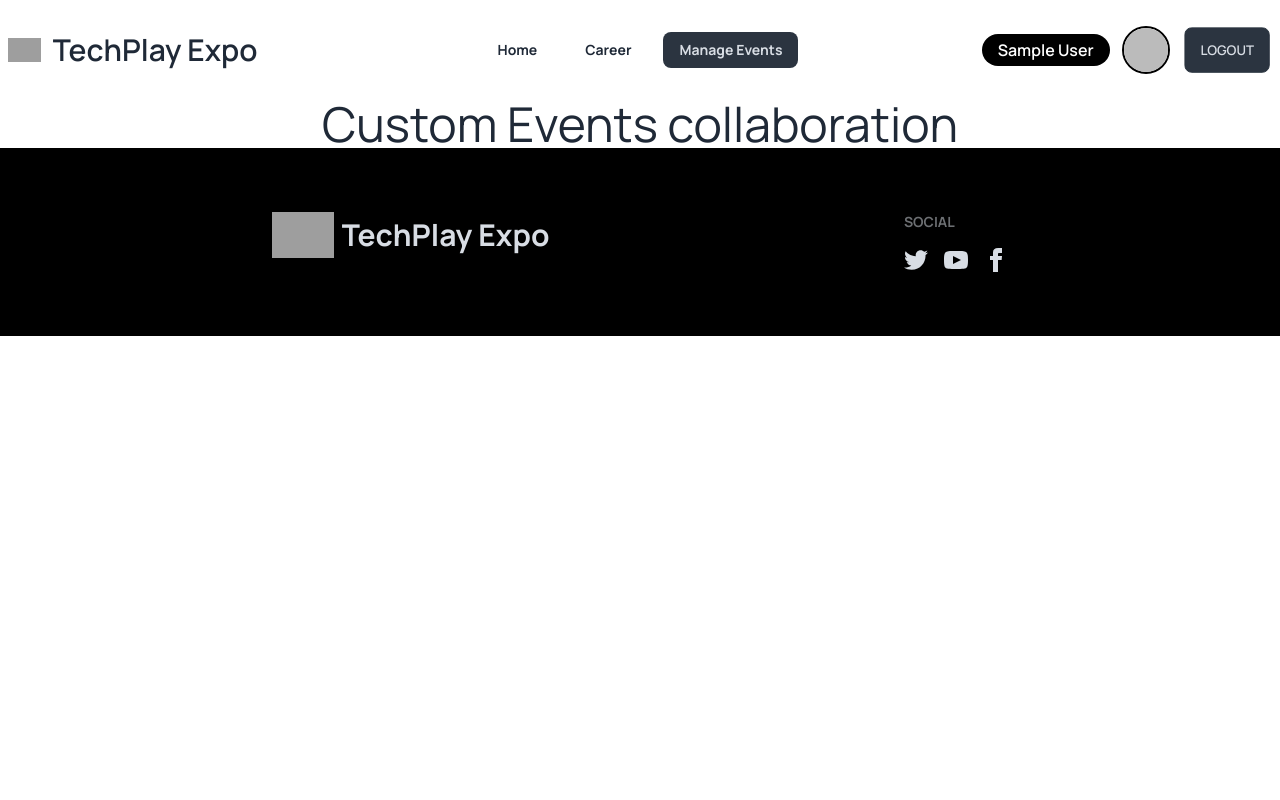
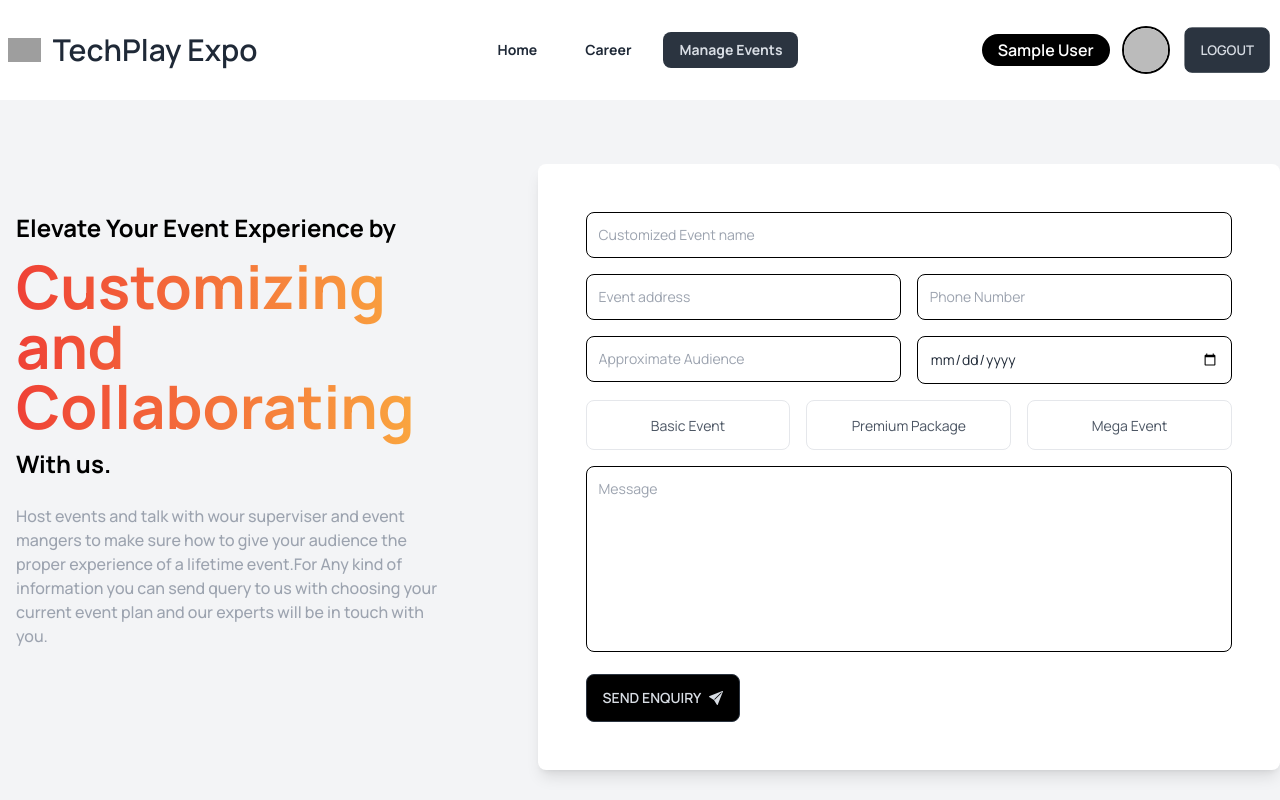
Before and after one commit to mashfikur/Techplay-Expo-Event-Management-Website, a React (Vite) app: page /manage-events in a window 1280 px wide. Shown: the top 800 px of the page. Built offline with nearby package versions, Linux system fonts and the light colour scheme; no server answers; sample sign-in values are in the browser's storage; grey boxes are pictures that could not be loaded.

Commit message:
manage event section added

```diff
--- a/src/pages/Home/Service.jsx
+++ b/src/pages/Home/Service.jsx
@@ -16,7 +16,7 @@ const Service = ({ service }) => {
   } = service;
   return (
     <div>
-      <div data-aos="fade-up" className="card hover:drop-shadow-2xl duration-300 h-[32rem] bg-base-100 shadow-xl">
+      <div data-aos="fade-up" className="card hover:drop-shadow-2xl duration-500 h-[32rem] bg-base-100 shadow-xl">
         <figure>
           <img
             src={service_image}
--- a/src/pages/Login.jsx
+++ b/src/pages/Login.jsx
@@ -4,6 +4,10 @@ import { Link, useLocation, useNavigate } from "react-router-dom";
 import { useContext, useEffect } from "react";
 import { AuthContext } from "../Authentication/AuthProvider";
 import toast from "react-hot-toast";
+
+import AOS from "aos";
+import "aos/dist/aos.css";
+AOS.init();
 
 const Login = () => {
   const { userSignIn, setLoading, googleUser } = useContext(AuthContext);
@@ -22,7 +26,7 @@ const Login = () => {
       .then(() => {
         toast.success("Logged In Successfully");
         e.target.reset();
-        navigate(from , {replace:true} );
+        navigate(from, { replace: true });
       })
       .catch((error) => {
         toast.error(error.code);
@@ -49,10 +53,13 @@ const Login = () => {
   return (
     <div className="container mx-auto">
       <div className="px-10  flex xl:flex-row items-center justify-center xl:justify-start gap-10 xl:gap-20">
-        <div className="hidden xl:block">
+        <div data-aos="fade-right" className="hidden xl:block">
           <img src="https://i.ibb.co/ZLpf2wT/login-cover.png" alt="" />
         </div>
-        <div className="min-h-[80vh] py-10 flex flex-col justify-center ">
+        <div
+          data-aos="fade-left"
+          className="min-h-[80vh] py-10 flex flex-col justify-center "
+        >
           <div className="relative py-3 sm:max-w-xl sm:mx-auto">
             <div className="absolute inset-0 bg-gradient-to-r from-[#ff00d4] to-[#00ddff] shadow-lg  -skew-y-6 sm:skew-y-0 sm:-rotate-6 sm:rounded-3xl"></div>
             <div className="relative px-4 py-10 bg-white shadow-lg sm:rounded-3xl sm:p-20">
--- a/src/pages/Mangement/ManageEvent.jsx
+++ b/src/pages/Mangement/ManageEvent.jsx
@@ -1,11 +1,188 @@
-
+import { BsFillSendFill } from "react-icons/bs";
+import AOS from 'aos';
+import 'aos/dist/aos.css';
+AOS.init();
 
 const ManageEvent = () => {
-    return (
-        <div>
-           <h3 className="text-5xl text-center">Custom Events collaboration</h3>
-        </div>
-    );
+  return (
+    <div>
+      <div>
+        <section className="bg-gray-100">
+          <div className="mx-auto container  py-16  lg:px-0">
+            <div className="grid grid-cols-1 gap-x-16 gap-y-8 lg:grid-cols-5">
+              <div data-aos="fade-down" className="lg:col-span-2 p-4 text-center lg:text-start lg:py-12">
+                <h3 className=" text-xl lg:text-2xl text-black font-bold">
+                  Elevate Your Event Experience by{" "}
+                </h3>
+                <h3 className="font-bold bg-clip-text py-3 bg-gradient-to-r from-[#ef4136] to-[#fbb040] text-transparent text-5xl bg xl:text-6xl">
+                  Customizing <br /> and <br />
+                  Collaborating
+                </h3>
+                <h3 className="lg:text-2xl text-xl text-black font-bold">
+                  With us.
+                </h3>
+
+                <p className="mt-6 font-medium text-gray-400">
+                  Host events and talk with wour superviser and event mangers to
+                  make sure how to give your audience the proper experience of a
+                  lifetime event.For Any kind of information you can send query
+                  to us with choosing your current event plan and our experts
+                  will be in touch with you.
+                </p>
+              </div>
+
+              <div data-aos="fade-up" className="rounded-lg bg-white p-4 shadow-lg lg:col-span-3 lg:p-12">
+                <form action="" className="space-y-4">
+                  <div>
+                    <label className="sr-only" htmlFor="name">
+                      Name
+                    </label>
+                    <input
+                      className="w-full rounded-lg border border-black p-3 text-sm"
+                      placeholder="Customized Event name"
+                      type="text"
+                      id="name"
+                    />
+                  </div>
+
+                  <div className="grid grid-cols-1 gap-4 sm:grid-cols-2">
+                    <div>
+                      <label className="sr-only" htmlFor="email">
+                        text
+                      </label>
+                      <input
+                        className="w-full rounded-lg border border-black p-3 text-sm"
+                        placeholder="Event address"
+                        type="text"
+                        id="text"
+                      />
+                    </div>
+
+                    <div>
+                      <label className="sr-only" htmlFor="phone">
+                        Phone
+                      </label>
+                      <input
+                        className="w-full rounded-lg border border-black p-3 text-sm"
+                        placeholder="Phone Number"
+                        type="tel"
+                        id="phone"
+                      />
+                    </div>
+                  </div>
+                  <div className="grid grid-cols-1 gap-4 sm:grid-cols-2">
+                    <div>
+                      <label className="sr-only" htmlFor="email">
+                        Email
+                      </label>
+                      <input
+                        className="w-full rounded-lg border border-black p-3 text-sm"
+                        placeholder="Approximate Audience"
+                        type="number"
+                        id="number"
+                      />
+                    </div>
+
+                    <div>
+                      <input
+                        className="w-full rounded-lg border border-black p-3 text-sm"
+                        placeholder="Enter your date"
+                        type="date"
+                      />
+                    </div>
+                  </div>
+
+                  <div className="grid grid-cols-1 gap-4 text-center sm:grid-cols-3">
+                    <div>
+                      <input
+                        className="peer sr-only border border-black"
+                        id="option1"
+                        type="radio"
+                        tabIndex="-1"
+                        name="option"
+                      />
+
+                      <label
+                        htmlFor="option1"
+                        className="block w-full rounded-lg border border-gray-200 p-3 text-gray-600 hover:border-black peer-checked:border-black peer-checked:bg-black peer-checked:text-white"
+                        tabIndex="0"
+                      >
+                        <span className="text-sm cursor-pointer">
+                          {" "}
+                          Basic Event{" "}
+                        </span>
+                      </label>
+                    </div>
+
+                    <div>
+                      <input
+                        className="peer sr-only  border border-black"
+                        id="option2"
+                        type="radio"
+                        tabIndex="-1"
+                        name="option"
+                      />
+
+                      <label
+                        htmlFor="option2"
+                        className="block w-full rounded-lg border border-gray-200 p-3 text-gray-600 hover:border-black peer-checked:border-black peer-checked:bg-black peer-checked:text-white"
+                        tabIndex="0"
+                      >
+                        <span className="text-sm cursor-pointer">
+                          {" "}
+                          Premium Package{" "}
+                        </span>
+                      </label>
+                    </div>
+
+                    <div>
+                      <input
+                        className="peer sr-only  border border-black"
+                        id="option3"
+                        type="radio"
+                        tabIndex="-1"
+                        name="option"
+                      />
+
+                      <label
+                        htmlFor="option3"
+                        className="block  w-full rounded-lg border border-gray-200 p-3 text-gray-600 hover:border-black peer-checked:border-black peer-checked:bg-black peer-checked:text-white"
+                        tabIndex="0"
+                      >
+                        <span className="text-sm cursor-pointer">
+                          {" "}
+                          Mega Event{" "}
+                        </span>
+                      </label>
+                    </div>
+                  </div>
+
+                  <div>
+                    <label className="sr-only" htmlFor="message">
+                      Message
+                    </label>
+
+                    <textarea
+                      className="w-full resize-none rounded-lg border border-black p-3 text-sm"
+                      placeholder="Message"
+                      rows="8"
+                      id="message"
+                    ></textarea>
+                  </div>
+
+                  <div className="mt-4 flex flex-col  md:items-center  xl:items-start">
+                    <button className=" btn btn-neutral bg-black hover:bg-black">
+                      Send Enquiry <BsFillSendFill></BsFillSendFill>
+                    </button>
+                  </div>
+                </form>
+              </div>
+            </div>
+          </div>
+        </section>
+      </div>
+    </div>
+  );
 };
 
 export default ManageEvent;
--- a/src/pages/Register.jsx
+++ b/src/pages/Register.jsx
@@ -6,6 +6,9 @@ import { AuthContext } from "../Authentication/AuthProvider";
 import { AiFillEye, AiFillEyeInvisible } from "react-icons/ai";
 import toast from "react-hot-toast";
 import { updateProfile } from "firebase/auth";
+import AOS from 'aos';
+import 'aos/dist/aos.css';
+AOS.init();
 
 const Register = () => {
   const [showError, setShowError] = useState("");
@@ -87,7 +90,7 @@ const Register = () => {
 
   return (
     <div className="container mx-auto">
-      <div className="min-w-screen min-h-[90vh] flex items-center justify-center px-5 py-">
+      <div data-aos="fade-up" className="min-w-screen min-h-[90vh] flex items-center justify-center px-5 pb-12">
         <div className="bg-gray-100 text-gray-500 rounded-3xl shadow-xl w-full overflow-hidden">
           <div className="md:flex w-full">
             <div className="hidden  md:flex md:flex-col md:items-center md:justify-center w-1/2 bg-gradient-to-r from-[#ff00d4] to-[#00ddff] py-10 px-10">
```
